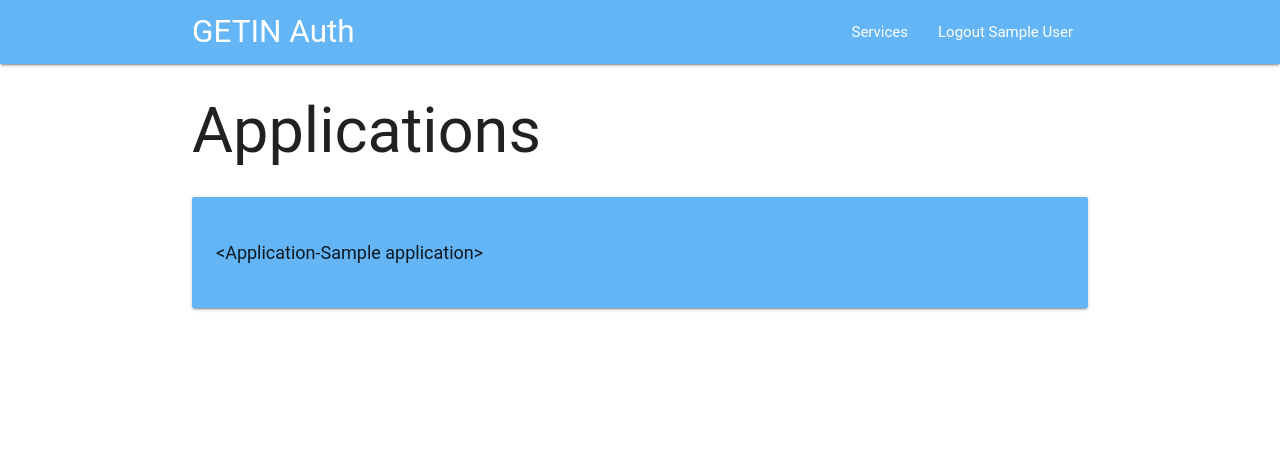
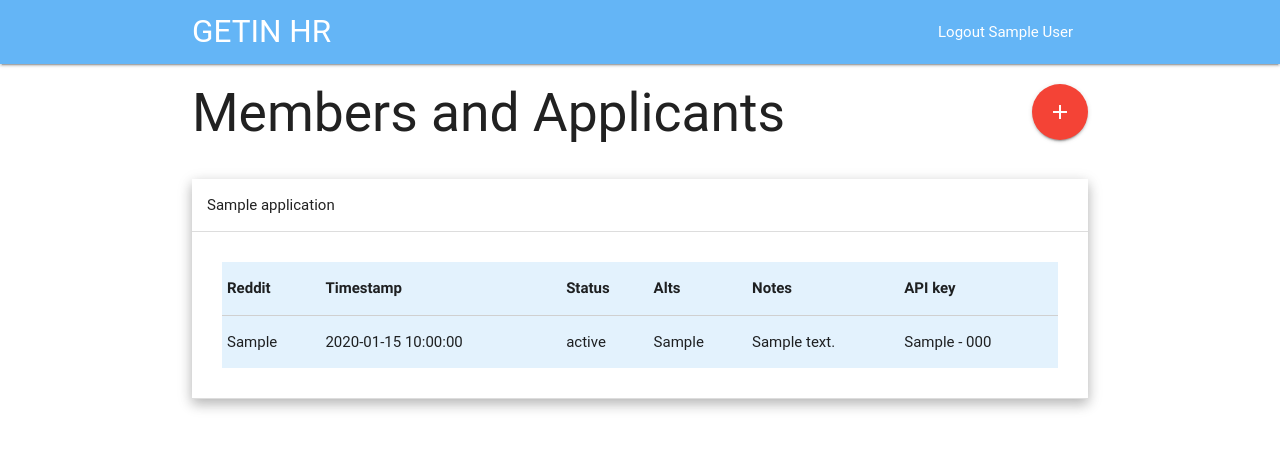
Before and after one commit to Celeo/GETIN-Auth, a Flask app: page / in a window 1280 px wide. Shown: the top 449 px of the page. Run offline with Flask 2, Linux system fonts and the light colour scheme; a user stored in the database is signed in; tables that the repository leaves empty hold one stand-in row (values such as "Sample post"); parts of the project's set-up code (start-up, migrations or seed data) failed here and were passed over; some libraries are stand-ins or nearby versions; some web fonts are replaced.

Commit message:
Add index page, add page; fix login auth

```diff
--- a/hr/app.py
+++ b/hr/app.py
@@ -1,4 +1,4 @@
-from flask import Flask, render_template, redirect, request, session, url_for, flash
+from flask import Flask, render_template, redirect, request, url_for, flash
 from flask_login import LoginManager, login_user, logout_user, login_required
 import eveapi
 from prest import Prest
@@ -13,7 +13,8 @@ xmlapi = eveapi.EVEAPIConnection()
 prest = Prest(
     client_id=app.config['EVE_OAUTH_CLIENT_ID'],
     client_secret=app.config['EVE_OAUTH_SECRET'],
-    callback_url=app.config['EVE_OAUTH_CALLBACK']
+    callback_url=app.config['EVE_OAUTH_CALLBACK'],
+    scope=''
 )
 db.app = app
 db.init_app(app)
@@ -29,11 +30,27 @@ def load_user(user_id):
 @app.route('/', methods=['GET', 'POST'])
 @login_required
 def index():
-    if request.method == 'POST':
-        # TODO
-        pass
     applications = Application.query.filter_by(hidden=False).all()
     return render_template('index.html', applications=applications)
+
+
+@app.route('/app/add', methods=['GET', 'POST'])
+@login_required
+def add_app():
+    if request.method == 'POST':
+        name = request.form.get('name')
+        reddit = request.form.get('reddit')
+        status = request.form.get('status')
+        apikey = request.form.get('apikey')
+        apicode = request.form.get('apicode')
+        alts = request.form.get('alts')
+        notes = request.form.get('notes')
+        app = Application(name, reddit, alts, status, notes)
+        db.session.add(app)
+        db.session.commit()
+        db.session.add(APIKey(app.id, apikey, apicode))
+        db.session.commit()
+    return render_template('add_app.html')
 
 
 @app.route('/eve_oauth/prompt')
@@ -45,11 +62,14 @@ def eve_oauth_prompt():
 @app.route('/eve_oauth/callback')
 def eve_oauth_callback():
     if 'error' in request.path:
-        flash('There was an error in EVE\'s response.', 'error')
+        flash('There was an error in EVE\'s response', 'error')
         return url_for('eve_oauth_prompt')
-    user = User.query.filter_by(name=session['character_name']).first()
+    auth = prest.authenticate(request.args['code'])
+    character_name = auth.whoami()['CharacterName']
+    user = User.query.filter_by(name=character_name).first()
     if not user:
-        return render_template('no_access.html')
+        flash('You, {}, are not whitelisted to use this app'.format(character_name), 'error')
+        return redirect(url_for('eve_oauth_prompt'))
     login_user(user)
     flash('Logged in', 'success')
     return redirect(url_for('index'))
@@ -59,7 +79,3 @@ def eve_oauth_callback():
 def logout():
     logout_user()
     return redirect(url_for('index'))
-
-
-if __name__ == '__main__':
-    app.run(host='0.0.0.0', port=5000, debug=True)
--- a/hr/models.py
+++ b/hr/models.py
@@ -6,12 +6,10 @@ from hr.shared import db
 class User(db.Model):
 
     id = db.Column(db.Integer, primary_key=True)
-    character_id = db.Column(db.Integer)
-    character_name = db.Column(db.String)
+    name = db.Column(db.String)
 
-    def __init__(self, character_id, character_name):
-        self.character_id = character_id
-        self.character_name = character_name
+    def __init__(self, name):
+        self.name = name
 
     @property
     def is_authenticated(self):
@@ -33,6 +31,7 @@ class Application(db.Model):
 
     id = db.Column(db.Integer, primary_key=True)
     character_name = db.Column(db.String)
+    reddit = db.Column(db.String)
     applied_date = db.Column(db.DateTime)
     status = db.Column(db.String)
     alts = db.Column(db.String)
@@ -40,13 +39,28 @@ class Application(db.Model):
     hidden = db.Column(db.Boolean)
     api_keys = db.relationship('APIKey', backref='application', lazy='dynamic')
 
-    def __init__(self, name, alts=None, notes=None):
+    def __init__(self, name, reddit, status='Applicant', alts=None, notes=None):
         self.character_name = name
+        self.reddit = reddit
         self.applied_date = datetime.utcnow()
-        self.status = 'Applied'
-        self.alts = ''
-        self.notes = ''
+        self.status = status
+        self.alts = alts
+        self.notes = notes
         self.hidden = False
+
+    @property
+    def api_key(self):
+        try:
+            return self.api_keys[0].key
+        except:
+            return ''
+
+    @property
+    def api_code(self):
+        try:
+            return self.api_keys[0].code
+        except:
+            return ''
 
     def __str__(self):
         return '<Application-{}>'.format(self.character_name)
--- a/hr/static/css/global.css
+++ b/hr/static/css/global.css
@@ -0,0 +1,18 @@
+.card-panel > p {
+    margin: 0;
+    margin: 0;
+}
+.clearfix::after {
+    content: "";
+    display: block;
+    clear: both;
+}
+.container > .clearfix {
+    margin-top: 20px;
+}
+.clearfix > h2 {
+    margin: 0;
+}
+.pad-top {
+    margin-top: 20px;
+}
--- a/hr/templates/base.html
+++ b/hr/templates/base.html
@@ -3,9 +3,10 @@
 <head>
     <meta name="viewport" content="width=device-width, initial-scale=1.0"/>
     <title>GETIN HR</title>
-    <link href="http://fonts.googleapis.com/icon?family=Material+Icons" rel="stylesheet">
+    <link href="https://fonts.googleapis.com/icon?family=Material+Icons" rel="stylesheet">
     <link rel="stylesheet" href="https://cdnjs.cloudflare.com/ajax/libs/materialize/0.97.6/css/materialize.min.css">
-    <script src="https://cdnjs.cloudflare.com/ajax/libs/jquery/3.0.0-beta1/jquery.min.js"></script>
+    <link rel="stylesheet" href="{{ url_for('static', filename='css/global.css') }}">
+    <script src="https://code.jquery.com/jquery-2.2.4.min.js"></script>
     <script src="https://cdnjs.cloudflare.com/ajax/libs/materialize/0.97.6/js/materialize.min.js"></script>
     <meta name="viewport" content="width=device-width, initial-scale=1.0"/>
     <style>
@@ -16,7 +17,7 @@
     <script>
         $(document).ready(function() {
             setTimeout(function() {
-                $('.flashed').fadeOut();
+                $('.flashed.disappear').fadeOut('slow');
             }, 10000);
         });
     </script>
@@ -27,11 +28,10 @@
 <nav>
     <div class="nav-wrapper blue lighten-2">
         <div class="container">
-            <a href="{{ url_for('index') }}" class="brand-logo">GETIN Auth</a>
+            <a href="{{ url_for('index') }}" class="brand-logo">GETIN HR</a>
             <ul id="nav-mobile" class="right hide-on-med-and-down">
             {% if not current_user.is_anonymous %}
-                <li><a href="{{ url_for('services') }}">Services</a></li>
-                <li><a href="{{ url_for('logout') }}">Logout {{ session['character_name'] }}</a></li>
+                <li><a href="{{ url_for('logout') }}">Logout {{ current_user.name }}</a></li>
             {% else %}
                 <li><a href="{{ url_for('eve_oauth_prompt') }}">Login</a></li>
             {% endif %}
@@ -45,7 +45,7 @@
         {% if messages %}
             {% for category, message in messages %}
                 {% if category == 'success' %}
-                    <div class="card-panel light-green flashed">
+                    <div class="card-panel light-green flashed disappear">
                 {% else %}
                     <div class="card-panel red flashed">
                 {% endif %}
--- a/hr/templates/index.html
+++ b/hr/templates/index.html
@@ -1,17 +1,62 @@
 {% extends 'base.html' %}
 
 
+{% block head %}
+<script>
+    $(document).ready(function() {
+        // TODO
+    });
+</script>
+{% endblock head %}
+
 {% block content %}
-<h1>Applications</h1>
+<div class="clearfix">
+    <h2 class="left">Members and Applicants</h2>
+    <a class="right btn-floating btn-large waves-effect waves-light red" href="{{ url_for('add_app') }}">
+        <i class="material-icons">add</i>
+    </a>
+</div>
 
-<div class="row">
+<div class="row pad-top">
     <div class="col l12">
-        <div class="card-panel blue lighten-2">
-            <p>
-                {% for app in applications %}
-                    {{ app }}<br>
-                {% endfor %}
-            </p>
+        <div>
+            {% if not applications %}
+                <p>
+                    No applications found. Use the red button above to add some.
+                </p>
+            {% else %}
+                <ul class="collapsible popout" data-collapsible="accordion">
+                    {% for app in applications %}
+                        <li>
+                            <div class="collapsible-header{% if loop.index == 1 %} active{% endif %}">{{ app.character_name }}</div>
+                            <div class="collapsible-body">
+                                <table class="blue lighten-5">
+                                    <thead>
+                                        <tr>
+                                            <th>Reddit</th>
+                                            <th>Timestamp</th>
+                                            <th>Status</th>
+                                            <th>Alts</th>
+                                            <th>Notes</th>
+                                            <th>API key</th>
+                                        </tr>
+                                    </thead>
+                                    <tbody>
+                                        <tr>
+                                            <td>{{ app.reddit }}</td>
+                                            <td>{{ app.applied_date }}</td>
+                                            <td>{{ app.status }}</td>
+                                            <td>{{ app.alts }}</td>
+                                            <td>{{ app.notes }}</td>
+                                            <td>{{ app.api_key }} - {{ app.api_code }}</td>
+                                        </tr>
+                                    </tbody>
+                                </table>
+                            </div>
+                        </li>
+                    {% endfor %}
+                </ul>
+            {% endif %}
         </div>
     </div>
 </div>
--- a/hr/templates/no_access.html
+++ /dev/null
@@ -1,6 +0,0 @@
-{% extends 'base.html' %}
-
-
-{% block content %}
-<h3>You don't have access to view this data.</h3>
-{% endblock content %}
--- a/requirements.txt
+++ b/requirements.txt
@@ -1,6 +1,5 @@
 click==6.6
-eveapi==1.3.2
-EVEPrest==1.3.1
+EVEPrest==1.3.4
 Flask==0.11.1
 Flask-Login==0.3.2
 Flask-SQLAlchemy==2.1
@@ -11,3 +10,4 @@ MarkupSafe==0.23
 requests==2.10.0
 SQLAlchemy==1.0.14
 Werkzeug==0.11.10
+git+https://github.com/ntt/eveapi
--- a/run.py
+++ b/run.py
@@ -2,4 +2,4 @@
 from hr import app
 
 
-app.run(host='0.0.0.0', port=5000, debug=True)
+app.run(host='0.0.0.0', port=17424, debug=True)
```
Also changed, not shown: hr/templates/add_app.html (added, +62 -0 lines), 1 other file.
